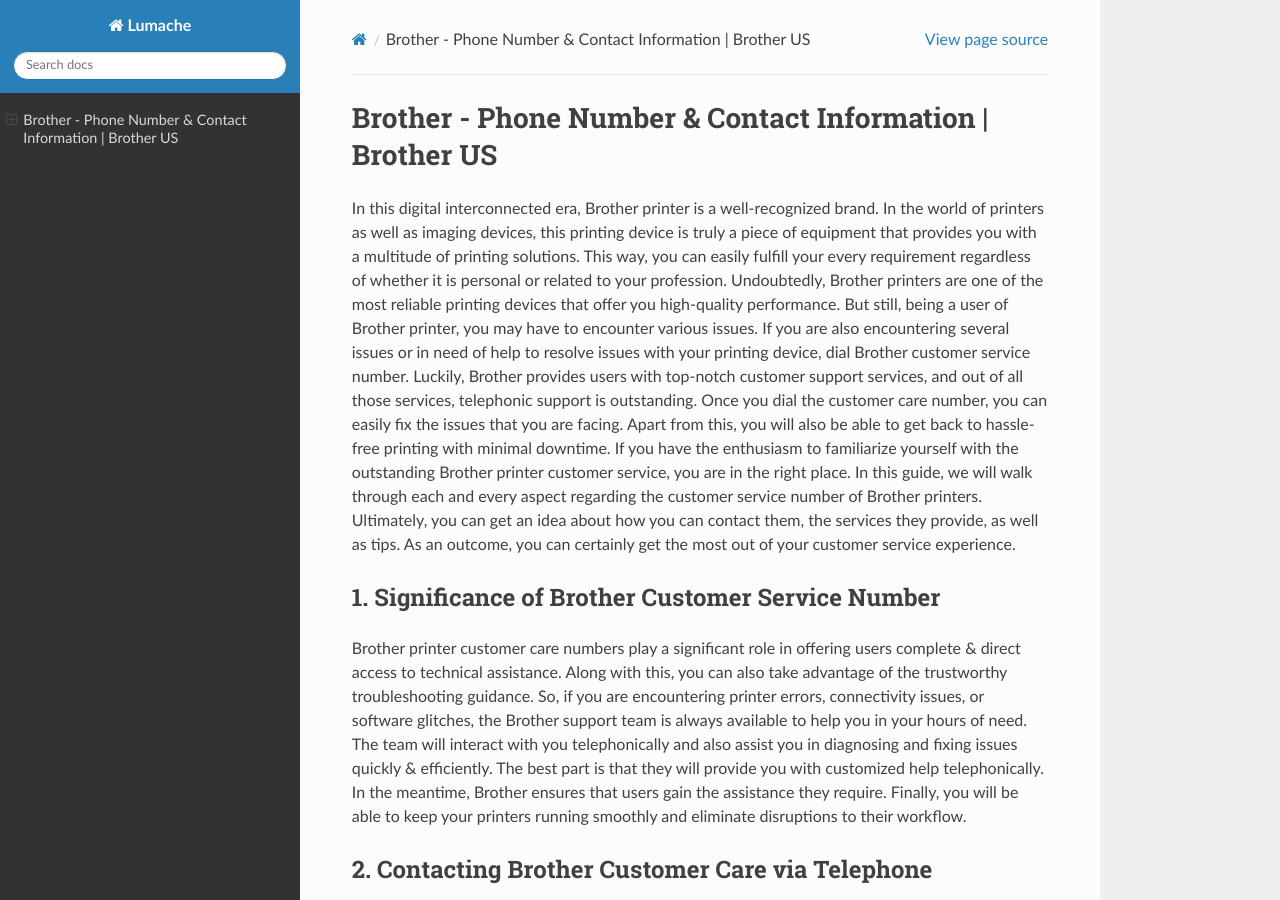
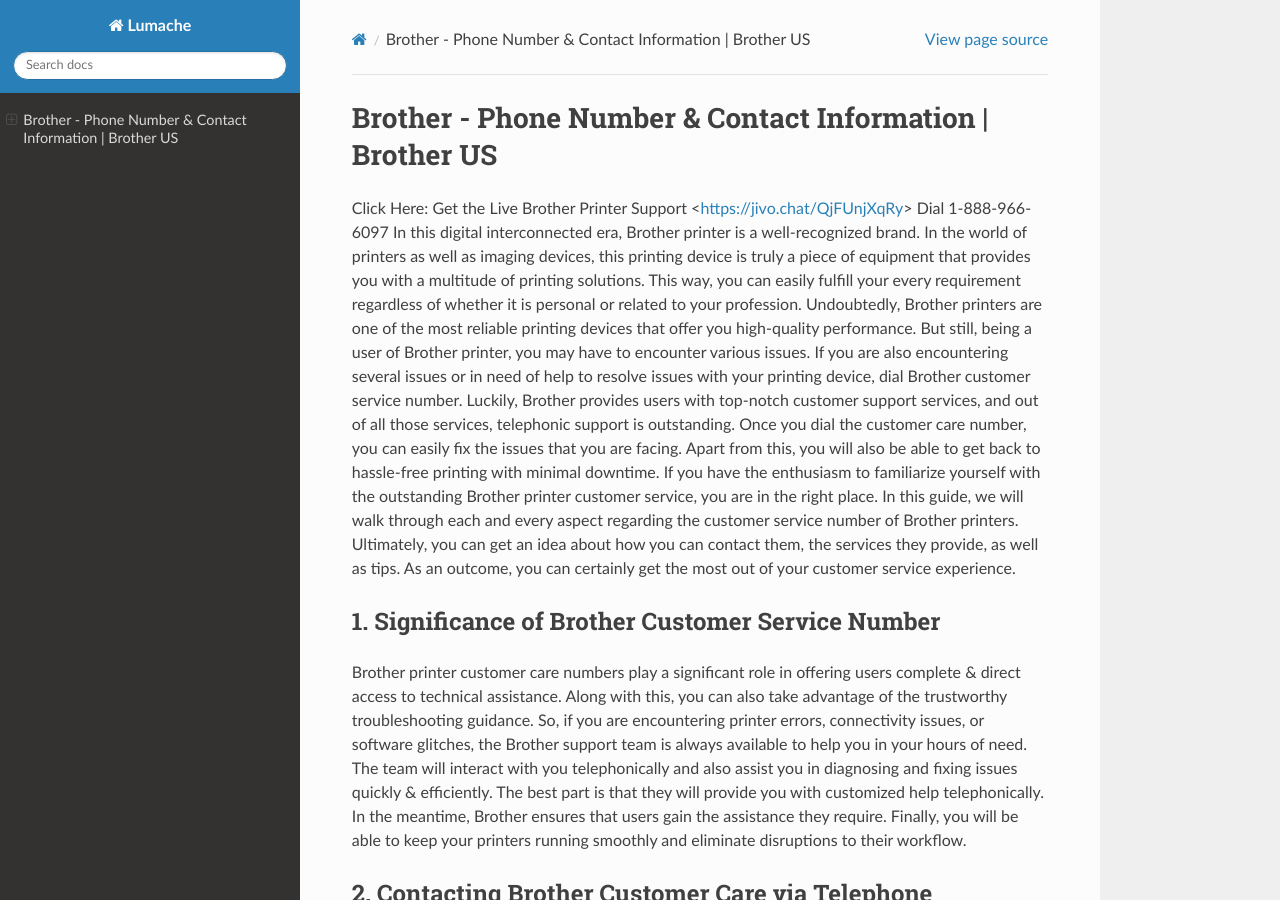
Before and after one commit to barrysmith97367/smartmybrother, a Sphinx documentation site: the page built from docs/source/index.rst, in a window 1280 px wide and 900 px high. Built offline with Sphinx 7.4.7 and the Read the Docs theme 3.1.0, drawn with Linux system fonts in a browser that asks for light colours.

Commit message:
Update index.rst

```diff
--- a/docs/source/index.rst
+++ b/docs/source/index.rst
@@ -1,7 +1,8 @@
 Brother - Phone Number & Contact Information | Brother US
 ===================================
 
-In this digital interconnected era, Brother printer is a well-recognized brand. In the world of printers as well as imaging devices, this printing device is truly a piece of equipment that provides you with a multitude of printing solutions. This way, you can easily fulfill your every requirement regardless of whether it is personal or related to your profession.
+Click Here: Get the Live Brother Printer Support <https://jivo.chat/QjFUnjXqRy>
+Dial 1-888-966-6097 In this digital interconnected era, Brother printer is a well-recognized brand. In the world of printers as well as imaging devices, this printing device is truly a piece of equipment that provides you with a multitude of printing solutions. This way, you can easily fulfill your every requirement regardless of whether it is personal or related to your profession.
 Undoubtedly, Brother printers are one of the most reliable printing devices that offer you high-quality performance. But still, being a user of Brother printer, you may have to encounter various issues. If you are also encountering several issues or in need of help to resolve issues with your printing device, dial Brother customer service number.
 Luckily, Brother provides users with top-notch customer support services, and out of all those services, telephonic support is outstanding. Once you dial the customer care number, you can easily fix the issues that you are facing. Apart from this, you will also be able to get back to hassle-free printing with minimal downtime.
 If you have the enthusiasm to familiarize yourself with the outstanding Brother printer customer service, you are in the right place. In this guide, we will walk through each and every aspect regarding the customer service number of Brother printers. Ultimately, you can get an idea about how you can contact them, the services they provide, as well as tips. As an outcome, you can certainly get the most out of your customer service experience.
```
